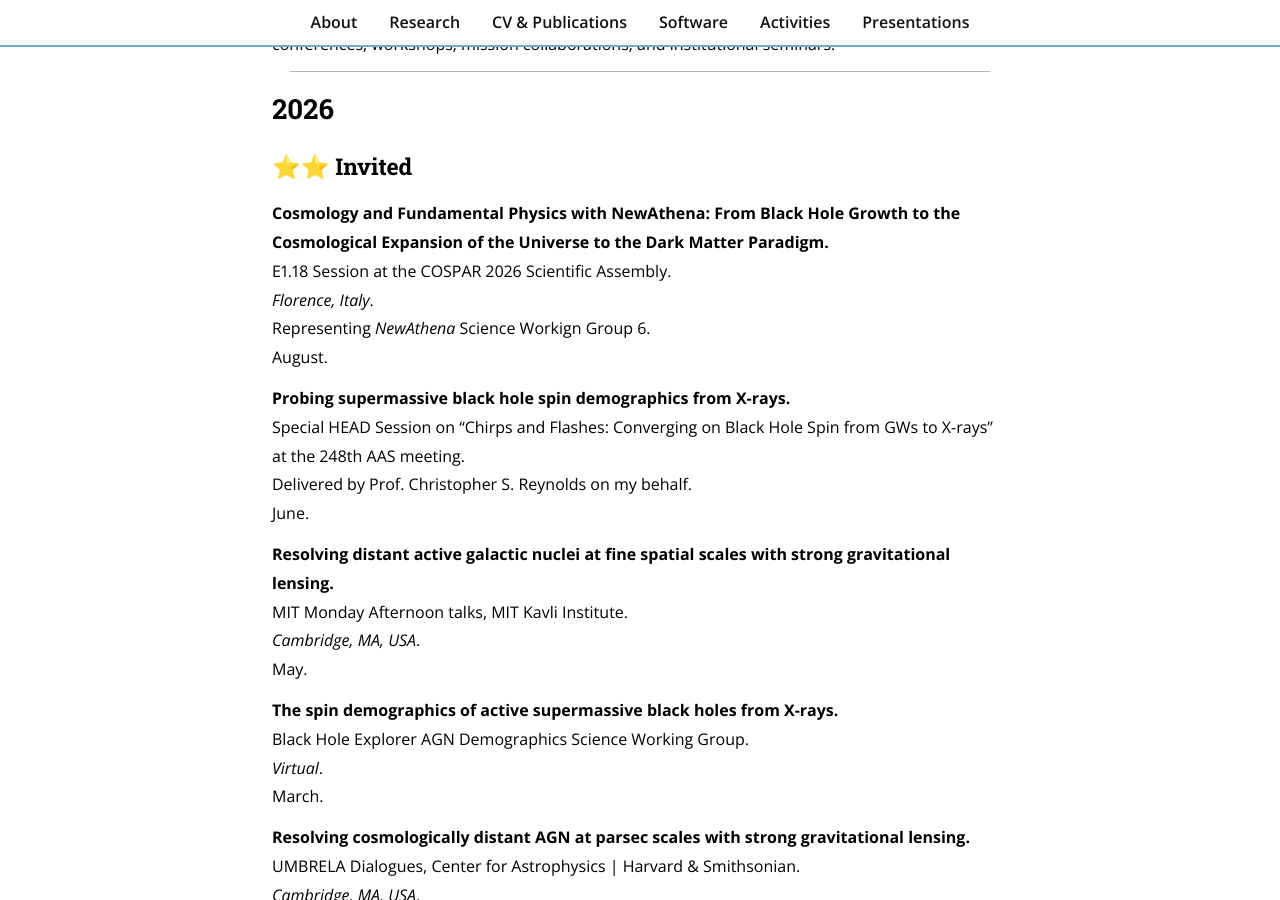
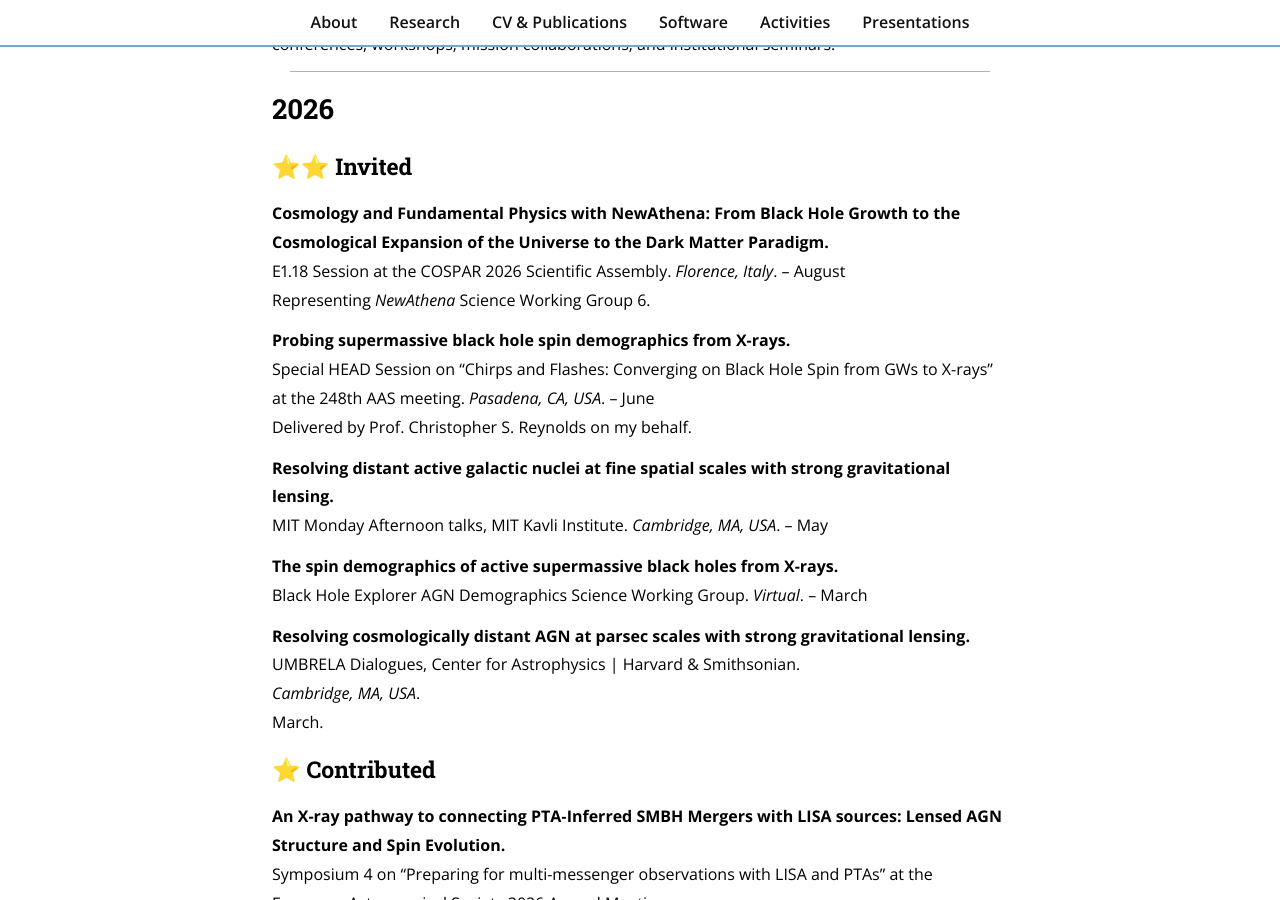
Before and after one commit to jsiskreynes-astro/jsiskreynes-astro.github.io, a Jekyll site: the page built from presentations.md, in a window 1280 px wide and 900 px high, scrolled down 202 px. Built offline with Jekyll 4.4.1, drawn with Linux system fonts in a browser that asks for light colours; nearby versions of some CDN libraries.

Commit message:
Update presentations.md

```diff
--- a/presentations.md
+++ b/presentations.md
@@ -14,25 +14,18 @@ Since May 2022, I have given 41 presentations (21 invited and 20 contributed) at
 ### ⭐⭐ Invited
 
 **Cosmology and Fundamental Physics with NewAthena: From Black Hole Growth to the Cosmological Expansion of the Universe to the Dark Matter Paradigm.** <br>
-E1.18 Session at the COSPAR 2026 Scientific Assembly. <br>
-*Florence, Italy*.
-Representing *NewAthena* Science Workign Group 6. <br>
-August.
+E1.18 Session at the COSPAR 2026 Scientific Assembly. *Florence, Italy*. -- August <br>
+Representing *NewAthena* Science Working Group 6. <br>
 
 **Probing supermassive black hole spin demographics from X-rays.** <br>
-Special HEAD Session on “Chirps and Flashes: Converging on Black Hole Spin from GWs to X-rays” at the 248th AAS meeting. <br>
+Special HEAD Session on “Chirps and Flashes: Converging on Black Hole Spin from GWs to X-rays” at the 248th AAS meeting. *Pasadena, CA, USA*. -- June <br>
 Delivered by Prof. Christopher S. Reynolds on my behalf. <br>
-June.
 
 **Resolving distant active galactic nuclei at fine spatial scales with strong gravitational lensing.**  <br>
-MIT Monday Afternoon talks, MIT Kavli Institute. <br>
-*Cambridge, MA, USA*. <br>
-May. <br>
+MIT Monday Afternoon talks, MIT Kavli Institute. *Cambridge, MA, USA*. -- May <br>
 
 **The spin demographics of active supermassive black holes from X-rays.**   <br>
-Black Hole Explorer AGN Demographics Science Working Group. <br>
-*Virtual*. <br>
-March. <br>
+Black Hole Explorer AGN Demographics Science Working Group. *Virtual*. -- March <br>
 
 **Resolving cosmologically distant AGN at parsec scales with strong gravitational lensing.**  <br>
 UMBRELA Dialogues, Center for Astrophysics | Harvard & Smithsonian. <br>
```
